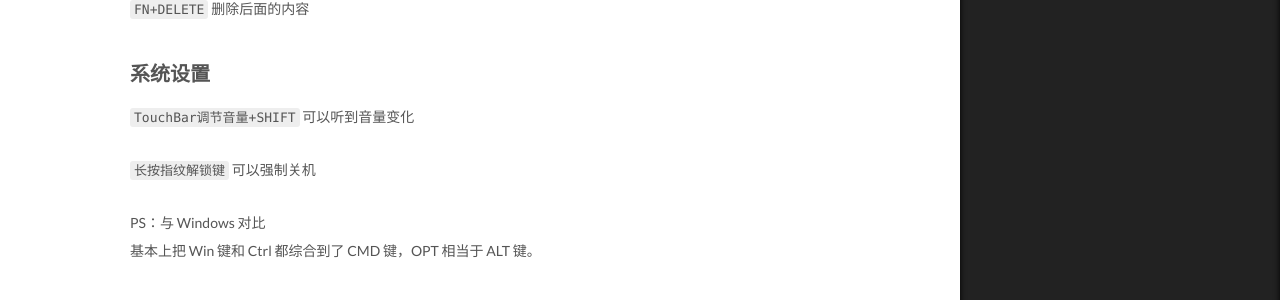
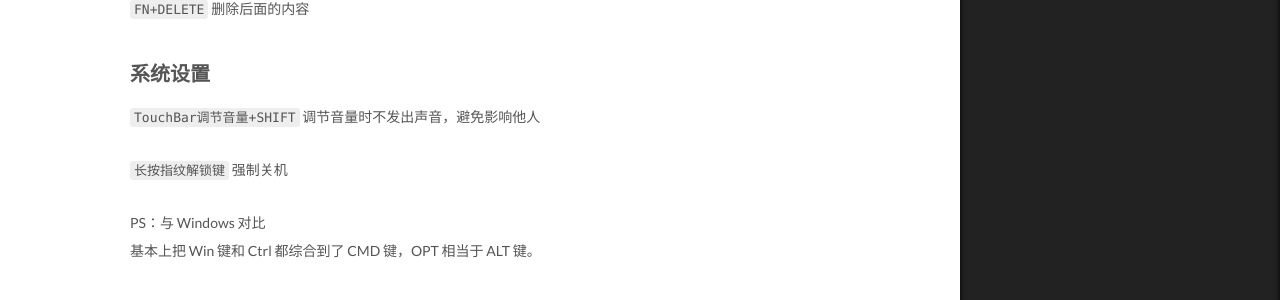
Before and after one commit to CodeHunter2006/CodeHunter2006.github.io, a Jekyll site: the page built from _posts/2019-09-30-MacBookPro_Basic.md, in a window 1280 px wide and 1400 px high, scrolled down 2795 px. Shown: the part 806-1106 px from the top of the window. Built offline with Jekyll 4.4.1, drawn with Linux system fonts in a browser that asks for light colours.

Commit message:
update contents.

```diff
--- a/_posts/2019-09-30-MacBookPro_Basic.md
+++ b/_posts/2019-09-30-MacBookPro_Basic.md
@@ -108,9 +108,9 @@ tags: Mac
 
 ## 系统设置
 
-`TouchBar调节音量+SHIFT` 可以听到音量变化
+`TouchBar调节音量+SHIFT` 调节音量时不发出声音，避免影响他人
 
-`长按指纹解锁键` 可以强制关机
+`长按指纹解锁键` 强制关机
 
 PS：与 Windows 对比<br/>
 基本上把 Win 键和 Ctrl 都综合到了 CMD 键，OPT 相当于 ALT 键。
```
Also changed, not shown: _posts/2019-10-01-Go_Modules.md (+1 -1 lines).
